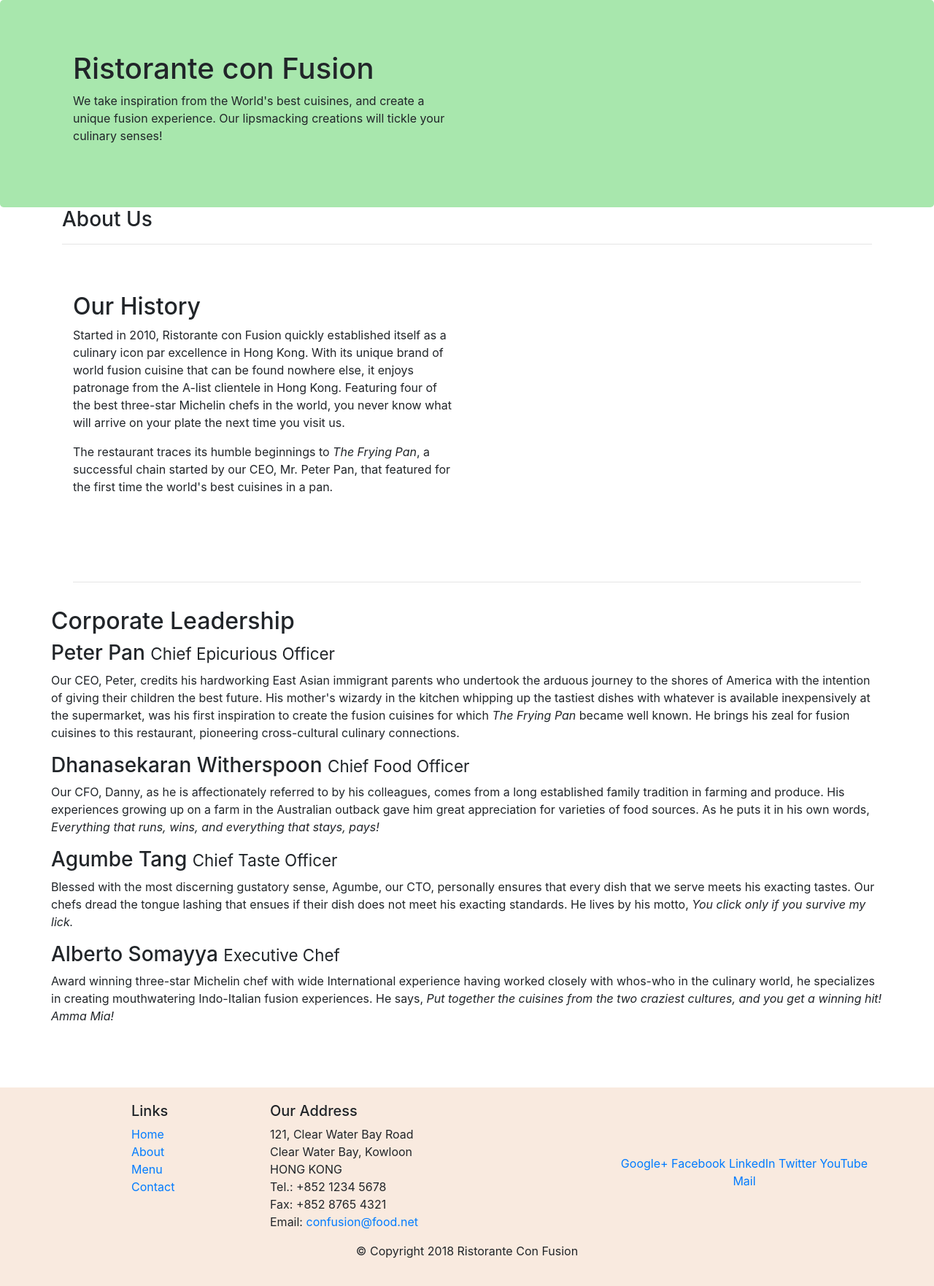
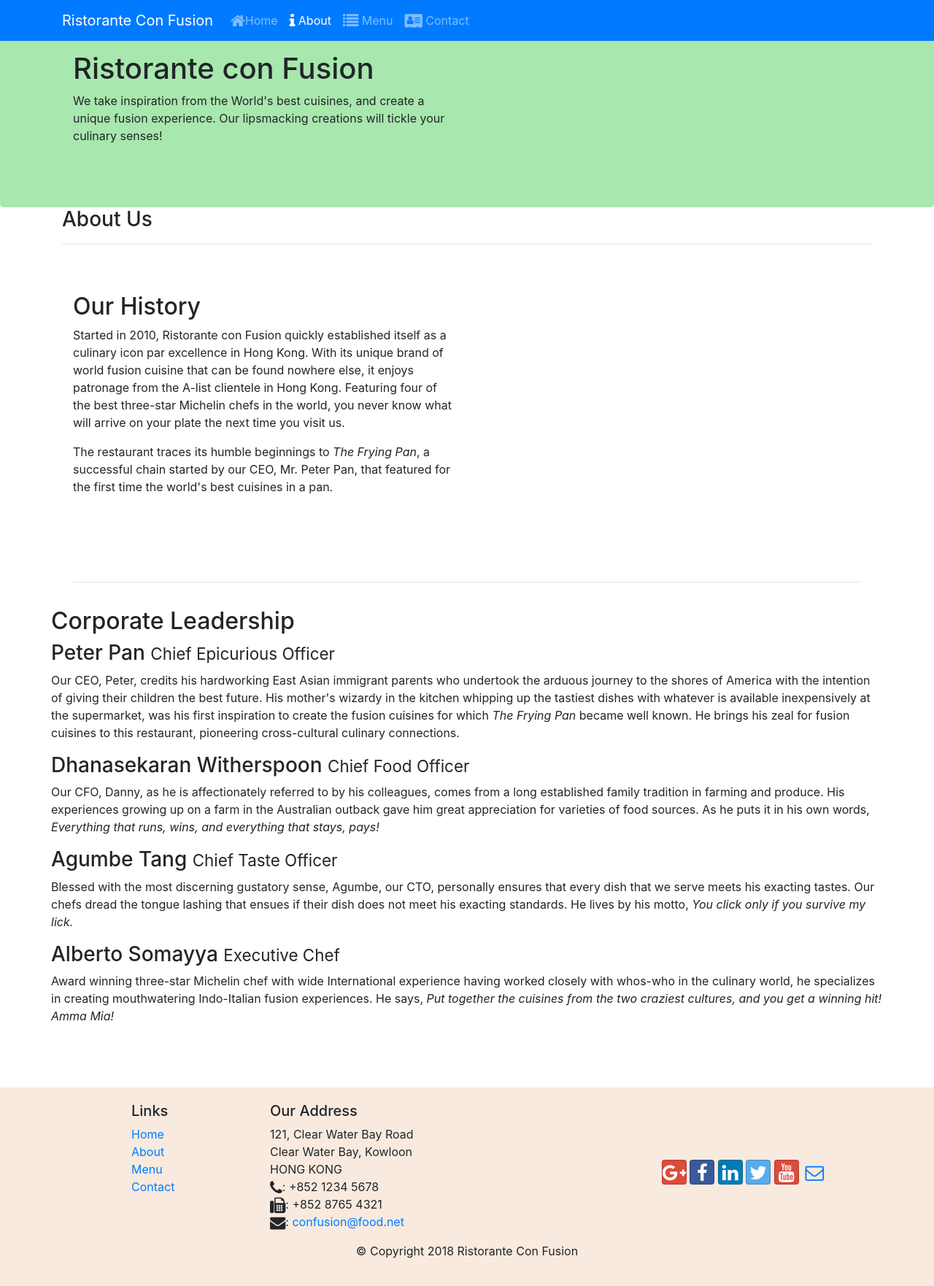
Before and after one commit to Alex-Shutov/Coursera.React, a website: page aboutus.html in a window 1280 px wide. Shown: the whole page at 73% size. Drawn offline with nearby package versions, Linux system fonts and the light colour scheme.

Commit message:
second exercise

```diff
--- a/aboutus.html
+++ b/aboutus.html
@@ -8,12 +8,30 @@
 
     <!-- Bootstrap CSS -->
     <link rel="stylesheet" href="node_modules/bootstrap/dist/css/bootstrap.min.css">
+    <link rel="stylesheet" href="node_modules/font-awesome/css/font-awesome.min.css">
+    <link rel="stylesheet" href="node_modules/bootstrap-social/bootstrap-social.css">
     <link rel="stylesheet" href="css/style.css">
     <title>Ristorante Con Fusion: About Us</title>
 
 </head>
 
 <body>
+<nav class="navbar navbar-dark navbar-expand-sm bg-primary fixed-top">
+    <div class="container">
+        <a class="navbar-brand" href="#">Ristorante Con Fusion</a>
+        <button class="navbar-toggler" type="button" data-toggle="collapse" data-target="#Navbar">
+            <span class="navbar-toggler-icon"></span>
+        </button>
+        <div class="collapse navbar-collapse" id="Navbar">
+            <ul class="navbar-nav mr-auto">
+                <li class="nav-item"><a class="nav-link" href="./index.html"><span class="fa fa-home fa-lg"></span>Home</a></li>
+                <li class="nav-item active"><a class="nav-link" href="."><span class="fa fa-info fa-lg"></span> About</a></li>
+                <li class="nav-item"><a class="nav-link" href="#"><span class="fa fa-list fa-lg"></span> Menu</a></li>
+                <li class="nav-item"><a class="nav-link" href="#"><span class="fa fa-address-card fa-lg"></span> Contact</a></li>
+            </ul>
+        </div>
+    </div>
+</nav>
 
     <header class="jumbotron">
         <div class="container">
@@ -82,19 +100,20 @@
 		              121, Clear Water Bay Road<br>
 		              Clear Water Bay, Kowloon<br>
 		              HONG KONG<br>
-		              Tel.: +852 1234 5678<br>
-		              Fax: +852 8765 4321<br>
-		              Email: <a href="mailto:confusion@food.net">confusion@food.net</a>
+                        <i class="fa fa-phone fa-lg"></i>: +852 1234 5678<br>
+                        <i class="fa fa-fax fa-lg"></i>: +852 8765 4321<br>
+                        <i class="fa fa-envelope fa-lg"></i>:
+                        <a href="mailto:confusion@food.net">confusion@food.net</a>
 		           </address>
                 </div>
                 <div class="col-12 col-sm-4 align-self-center">
                     <div class="text-center">
-                        <a href="http://google.com/+">Google+</a>
-                        <a href="http://www.facebook.com/profile.php?id=">Facebook</a>
-                        <a href="http://www.linkedin.com/in/">LinkedIn</a>
-                        <a href="http://twitter.com/">Twitter</a>
-                        <a href="http://youtube.com/">YouTube</a>
-                        <a href="mailto:">Mail</a>
+                        <a class="btn btn-social-icon btn-google" href="http://google.com/+"><i class="fa fa-google-plus"></i></a>
+                        <a class="btn btn-social-icon btn-facebook" href="http://www.facebook.com/profile.php?id="><i class="fa fa-facebook"></i></a>
+                        <a class="btn btn-social-icon btn-linkedin" href="http://www.linkedin.com/in/"><i class="fa fa-linkedin"></i></a>
+                        <a class="btn btn-social-icon btn-twitter" href="http://twitter.com/"><i class="fa fa-twitter"></i></a>
+                        <a class="btn btn-social-icon btn-google" href="http://youtube.com/"><i class="fa fa-youtube"></i></a>
+                        <a class="btn btn-social-icon" href="mailto:"><i class="fa fa-envelope-o"></i></a>
                     </div>
                 </div>
            </div>
@@ -105,7 +124,9 @@
            </div>
         </div>
     </footer>
-
+<script src="node_modules/jquery/dist/jquery.slim.min.js"></script>
+<script src="node_modules/popper.js/dist/umd/popper.min.js"></script>
+<script src="node_modules/bootstrap/dist/js/bootstrap.min.js"></script>
 </body>
 
 </html>
--- a/package.json
+++ b/package.json
@@ -23,6 +23,8 @@
   },
   "dependencies": {
     "bootstrap": "^4.0.0",
+    "bootstrap-social": "^5.1.1",
+    "font-awesome": "^4.7.0",
     "jquery": "^3.3.1",
     "popper.js": "^1.12.9"
   }
```
Also changed, not shown: index.html (+31 -9 lines), 1 other file.
